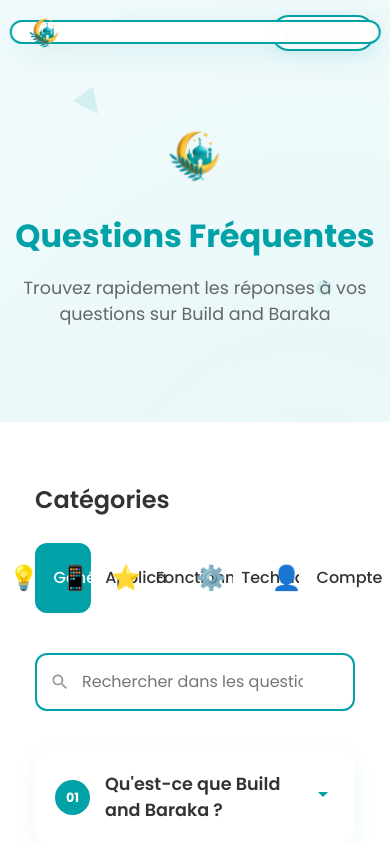
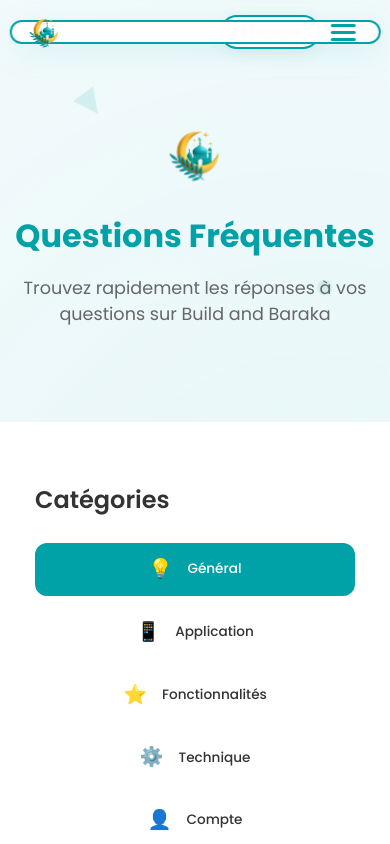
Before and after one commit to SammyMERAZGA/build-and-baraka-vitrine, a Vue app: page /faq in a window 390 px wide. Shown: the top 844 px of the page. Built offline with nearby package versions, Linux system fonts and the light colour scheme; a small style sheet from the web is missing.

Commit message:
Update docker files

```diff
--- a/src/components/FooterComponent.vue
+++ b/src/components/FooterComponent.vue
@@ -11,7 +11,7 @@
           <p>{{ $t('footer.description') }}</p>
         </div>
         <div class="footer-social">
-          <a href="#" class="social-link" aria-label="Instagram">
+          <a href="https://www.instagram.com/buildandbaraka?igsh=MWplMXZqbHc5bXVyOQ%3D%3D&utm_source=qr" target="_blank" rel="noopener noreferrer" class="social-link" aria-label="Instagram">
             <svg width="24" height="24" viewBox="0 0 24 24" fill="currentColor">
               <path
                 d="M12 2.163c3.204 0 3.584.012 4.85.07 3.252.148 4.771 1.691 4.919 4.919.058 1.265.069 1.645.069 4.849 0 3.205-.012 3.584-.069 4.849-.149 3.225-1.664 4.771-4.919 4.919-1.266.058-1.644.07-4.85.07-3.204 0-3.584-.012-4.849-.07-3.26-.149-4.771-1.699-4.919-4.92-.058-1.265-.07-1.644-.07-4.849 0-3.204.013-3.583.07-4.849.149-3.227 1.664-4.771 4.919-4.919 1.266-.057 1.645-.069 4.849-.069zm0-2.163c-3.259 0-3.667.014-4.947.072-4.358.2-6.78 2.618-6.98 6.98-.059 1.281-.073 1.689-.073 4.948 0 3.259.014 3.668.072 4.948.2 4.358 2.618 6.78 6.98 6.98 1.281.058 1.689.072 4.948.072 3.259 0 3.668-.014 4.948-.072 4.354-.2 6.782-2.618 6.979-6.98.059-1.28.073-1.689.073-4.948 0-3.259-.014-3.667-.072-4.947-.196-4.354-2.617-6.78-6.979-6.98-1.281-.059-1.69-.073-4.949-.073zm0 5.838c-3.403 0-6.162 2.759-6.162 6.162s2.759 6.163 6.162 6.163 6.162-2.759 6.162-6.163c0-3.403-2.759-6.162-6.162-6.162zm0 10.162c-2.209 0-4-1.79-4-4 0-2.209 1.791-4 4-4s4 1.791 4 4c0 2.21-1.791 4-4 4zm6.406-11.845c-.796 0-1.441.645-1.441 1.44s.645 1.44 1.441 1.44c.795 0 1.439-.645 1.439-1.44s-.644-1.44-1.439-1.44z"
--- a/src/components/LanguageSelector.vue
+++ b/src/components/LanguageSelector.vue
@@ -38,7 +38,7 @@
   position: fixed;
   top: 20px;
   right: 20px;
-  z-index: 1000;
+  z-index: 999;
 }
 
 .language-select {
@@ -68,7 +68,7 @@
 @media (max-width: 768px) {
   .language-selector {
     top: 15px;
-    right: 15px;
+    right: 80px;
   }
 
   .language-select {
@@ -76,4 +76,17 @@
     font-size: 13px;
   }
 }
+
+@media (max-width: 480px) {
+  .language-selector {
+    top: 15px;
+    right: 70px;
+  }
+
+  .language-select {
+    padding: 6px 10px;
+    font-size: 12px;
+    min-width: 100px;
+  }
+}
 </style>
--- a/src/components/NavbarComponent.vue
+++ b/src/components/NavbarComponent.vue
@@ -2,18 +2,33 @@
   <nav class="floating-navbar">
     <div class="navbar-content">
       <img src="@/assets/logo3D.png" alt="Build and Baraka Logo" class="navbar-logo">
-      <div class="navbar-links">
-        <router-link to="/" class="nav-link">{{ $t('nav.home') }}</router-link>
-        <router-link to="/features" class="nav-link">{{ $t('nav.features') }}</router-link>
-        <router-link to="/faq" class="nav-link">{{ $t('nav.faq') }}</router-link>
-        <router-link to="/contact" class="nav-link">{{ $t('nav.contact') }}</router-link>
+      <div class="navbar-links" :class="{ 'mobile-open': mobileMenuOpen }">
+        <router-link to="/" class="nav-link" @click="closeMobileMenu">{{ $t('nav.home') }}</router-link>
+        <router-link to="/features" class="nav-link" @click="closeMobileMenu">{{ $t('nav.features') }}</router-link>
+        <router-link to="/faq" class="nav-link" @click="closeMobileMenu">{{ $t('nav.faq') }}</router-link>
+        <router-link to="/contact" class="nav-link" @click="closeMobileMenu">{{ $t('nav.contact') }}</router-link>
       </div>
+      <button class="mobile-menu-btn" @click="toggleMobileMenu" aria-label="Menu">
+        <span class="hamburger-line" :class="{ active: mobileMenuOpen }"></span>
+        <span class="hamburger-line" :class="{ active: mobileMenuOpen }"></span>
+        <span class="hamburger-line" :class="{ active: mobileMenuOpen }"></span>
+      </button>
     </div>
   </nav>
 </template>
 
 <script setup lang="ts">
-// Navigation component logic
+import { ref } from 'vue'
+
+const mobileMenuOpen = ref(false)
+
+const toggleMobileMenu = () => {
+  mobileMenuOpen.value = !mobileMenuOpen.value
+}
+
+const closeMobileMenu = () => {
+  mobileMenuOpen.value = false
+}
 </script>
 
 <style scoped>
@@ -75,7 +90,7 @@
 /* Responsive Design */
 @media (max-width: 768px) {
   .floating-navbar {
-    width: 90%;
+    width: 70%;
     padding: 12px 20px;
   }
 
@@ -93,14 +108,96 @@
   }
 }
 
+@media (max-width: 600px) {
+  .floating-navbar {
+    width: 80%;
+    padding: 10px 15px;
+  }
+
+  .navbar-links {
+    gap: 3px;
+  }
+
+  .nav-link {
+    font-size: 13px;
+    padding: 5px 8px;
+  }
+}
+
+/* Mobile menu button */
+.mobile-menu-btn {
+  display: none;
+  background: none;
+  border: none;
+  cursor: pointer;
+  flex-direction: column;
+  gap: 4px;
+  position: absolute;
+  right: 0;
+  padding: 8px;
+}
+
+.hamburger-line {
+  width: 25px;
+  height: 3px;
+  background: #00a1a7;
+  transition: all 0.3s ease;
+  border-radius: 3px;
+}
+
+.hamburger-line.active:nth-child(1) {
+  transform: rotate(45deg) translate(8px, 8px);
+}
+
+.hamburger-line.active:nth-child(2) {
+  opacity: 0;
+}
+
+.hamburger-line.active:nth-child(3) {
+  transform: rotate(-45deg) translate(8px, -8px);
+}
+
 @media (max-width: 480px) {
   .floating-navbar {
     width: 95%;
     padding: 10px 15px;
   }
 
+  .mobile-menu-btn {
+    display: flex;
+  }
+
   .navbar-links {
-    display: none;
+    position: absolute;
+    top: calc(100% + 10px);
+    left: 0;
+    right: 0;
+    background: rgba(255, 255, 255, 0.98);
+    backdrop-filter: blur(10px);
+    border-radius: 15px;
+    padding: 20px;
+    box-shadow: 0 8px 32px rgba(0, 161, 167, 0.15);
+    border: 2px solid #00a1a7;
+    flex-direction: column;
+    gap: 15px;
+    transform: translateY(-10px);
+    opacity: 0;
+    visibility: hidden;
+    transition: all 0.3s ease;
+    z-index: 1001;
+  }
+
+  .navbar-links.mobile-open {
+    transform: translateY(0);
+    opacity: 1;
+    visibility: visible;
+  }
+
+  .navbar-links .nav-link {
+    width: 100%;
+    text-align: center;
+    padding: 12px 16px;
+    font-size: 16px;
   }
 }
 </style>
--- a/src/views/FAQ.vue
+++ b/src/views/FAQ.vue
@@ -852,8 +852,10 @@
 
   .category-btn {
     flex: 1;
-    min-width: 0;
+    min-width: 120px;
     justify-content: center;
+    font-size: 0.9rem;
+    padding: 12px 16px;
   }
 
   .answer-content {
@@ -880,6 +882,17 @@
 
   .faq-content-section {
     padding: 60px 15px;
+  }
+
+  .category-btn {
+    flex: none;
+    min-width: 100px;
+    font-size: 0.85rem;
+    padding: 10px 12px;
+  }
+
+  .category-btn .category-icon {
+    font-size: 1.2rem;
   }
 
   .faq-question {
```
Also changed, not shown: docker-compose.yml (+23 -3 lines), 1 other file (tests, documents, lock files or other folders).
